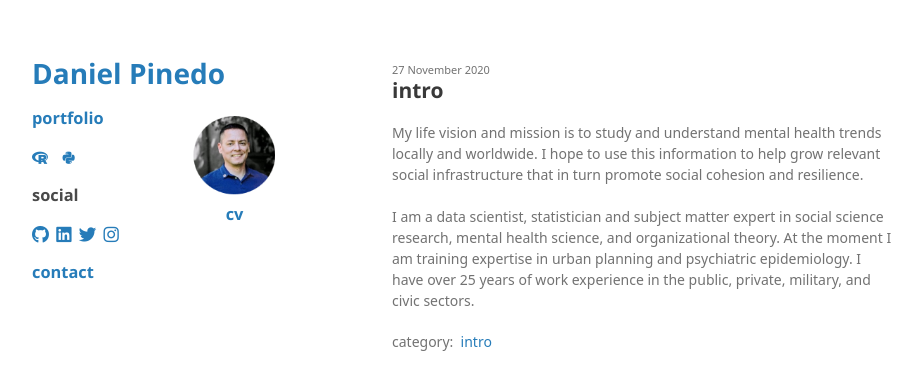
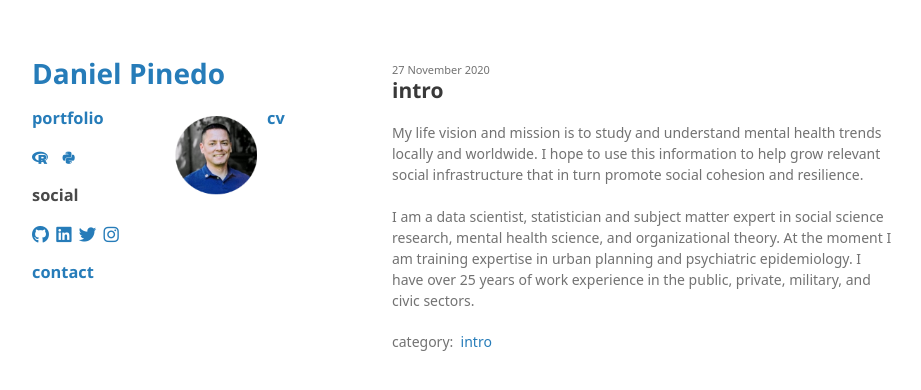
Before and after one commit to odenipinedo/odenipinedo.github.io, a Jekyll site: the page built from index.html, in a window 1280 px wide. Shown: the top 390 px of the page, without its empty margins (178-1099 px from the left). Built offline with Jekyll 4.4.1, drawn with Linux system fonts in a browser that asks for light colours; nearby versions of some CDN libraries; some web fonts are replaced; the repository's description, which GitHub fills in, is left out.

Commit message:
Update style.scss

```diff
--- a/assets/css/style.scss
+++ b/assets/css/style.scss
@@ -21,9 +21,6 @@
     }
 .image {
       display: flex;
-      flex-direction: column;
-      align-items: center;
-      margin-right: auto;
     }
 .image div {
       width: 100px;
@@ -31,6 +28,11 @@
     }
 .bottom {
       margin-bottom: 18px;
+    }
+.column .image+h3 {
+      flex: 1;
+      position: relative;
+      right: 40;
     }
 @media screen and (min-width: 800px) {
       .column {
```
